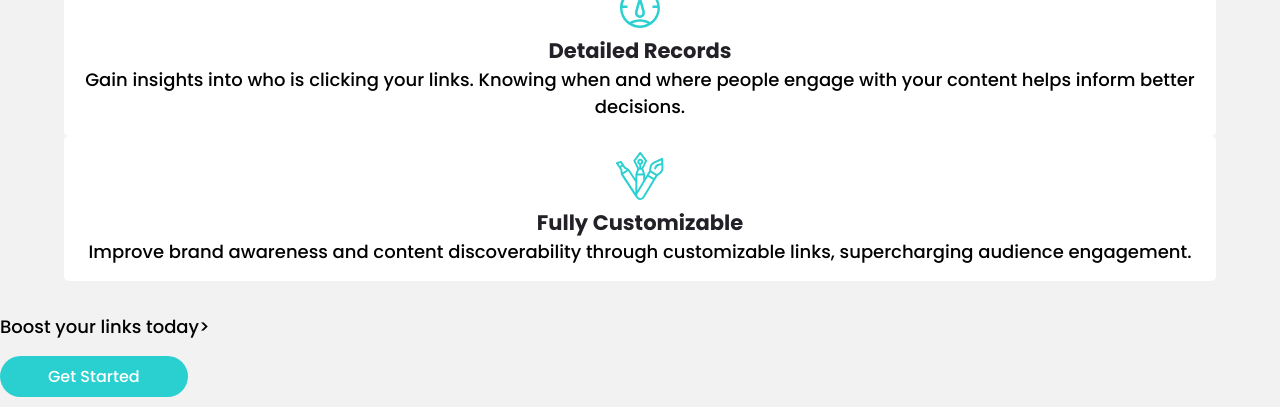
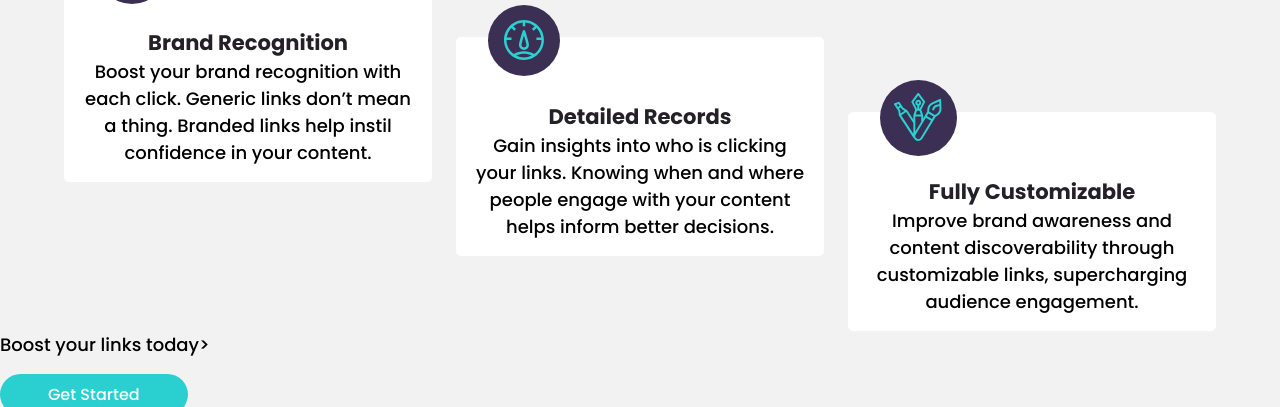
Before and after one commit to JustShuaib/url-shortening-api, a plain HTML site: page index.html in a window 1280 px wide. Shown: the part 1245-1652 px from the top of the page. Drawn offline with Linux system fonts and the light colour scheme.

Commit message:
Finished styling the cards

```diff
--- a/index.html
+++ b/index.html
@@ -90,7 +90,12 @@
         </p>
         <div class="section__container">
           <section class="card">
-            <img src="./images/icon-brand-recognition.svg" alt="" />
+            <div class="card__img">
+              <img
+                src="./images/icon-brand-recognition.svg"
+                alt="brand recognition"
+              />
+            </div>
             <h3>Brand recognition</h3>
             <p>
               Boost your brand recognition with each click. Generic links don’t
@@ -98,8 +103,10 @@
               content.
             </p>
           </section>
-          <section class="card">
-            <img src="images/icon-detailed-records.svg" alt="" />
+          <section class="card sec__card">
+            <div class="card__img card__img--sec">
+              <img src="images/icon-detailed-records.svg" alt="" />
+            </div>
             <h3>detailed records</h3>
             <p>
               Gain insights into who is clicking your links. Knowing when and
@@ -107,8 +114,10 @@
               decisions.
             </p>
           </section>
-          <section class="card">
-            <img src="images/icon-fully-customizable.svg" alt="" />
+          <section class="card last__card">
+            <div class="card__img card__img--last">
+              <img src="images/icon-fully-customizable.svg" alt="" />
+            </div>
             <h3>fully customizable</h3>
             <p>
               Improve brand awareness and content discoverability through
@@ -176,20 +185,6 @@
       </ul>
     </footer>
     <!-- End of Footer -->
-
-    More than just shorter links Get Started Shorten a link here... Shorten It!
-    Advanced Statistics Brand Recognition Detailed Records Fully Customizable
-    Boost your links today Get Started Features Link Shortening Branded Links
-    Analytics Resources Blog Developers Support Company About Our Team Careers
-    Contact
-
-    <div class="attribution">
-      Challenge by
-      <a href="https://www.frontendmentor.io?ref=challenge" target="_blank"
-        >Frontend Mentor</a
-      >. Coded by <a href="#">Your Name Here</a>.
-    </div>
-
     <!-- <script>
       const animateText = document.querySelectorAll(".anim-scroll");
       function showText() {
--- a/style.css
+++ b/style.css
@@ -245,21 +245,62 @@ main {
     margin-right: 0.7rem;
   }
 }
+
 .section {
   width: 90%;
-  margin: 2rem auto;
+  /* margin: 2rem auto; */
+  margin-inline: auto;
+  margin-top: 5rem;
   text-align: center;
 }
 .section__title {
   color: var(--grayish-violet);
+  max-width: 30rem;
+  margin: 1rem auto;
 }
 .section__container {
   display: grid;
+  row-gap: 6rem;
+  margin-top: 4rem;
 }
 .card {
   background-color: white;
   border-radius: 5px;
   padding: 1rem;
+  padding-top: 4rem;
+  position: relative;
+}
+.card__img {
+  position: absolute;
+  top: -2rem;
+  left: 50%;
+  transform: translateX(-50%);
+  background-color: var(--pry-dark-violet);
+  padding: 0.8rem 1rem;
+  border-radius: 50%;
+  width: fit-content;
+}
+.card__img--sec {
+  padding: 0.9rem 1rem 0.6rem 1rem;
+}
+.card__img--last {
+  padding: 0.8rem 0.9rem 0.5rem 0.9rem;
 }
 @media screen and (min-width: 700px) {
+  .section__container {
+    align-items: flex-start;
+    grid-template-columns: repeat(3, 1fr);
+    column-gap: 1.5rem;
+    height: 23rem;
+  }
+  .sec__card {
+    align-self: center;
+  }
+  .last__card {
+    align-self: flex-end;
+  }
+  .card__img {
+    left: 2rem;
+    transform: translateX(0);
+  }
 }
```
